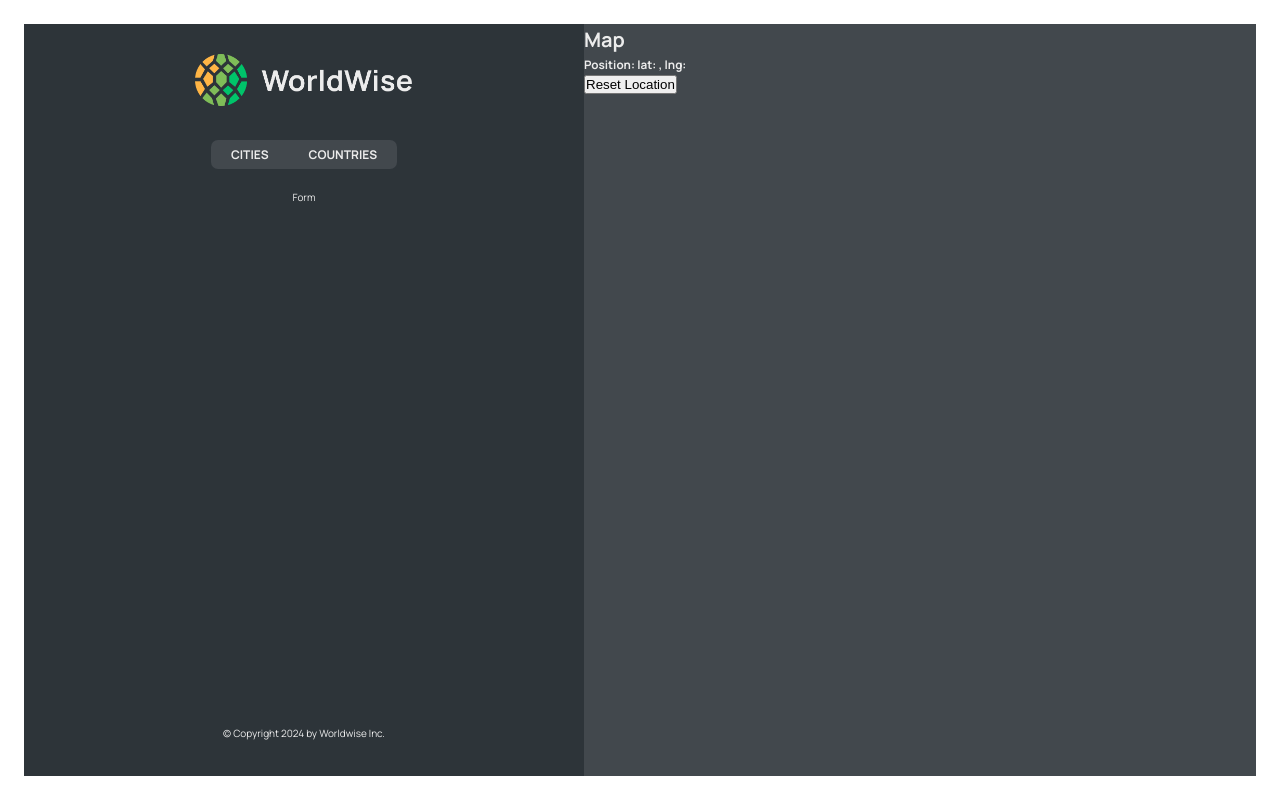
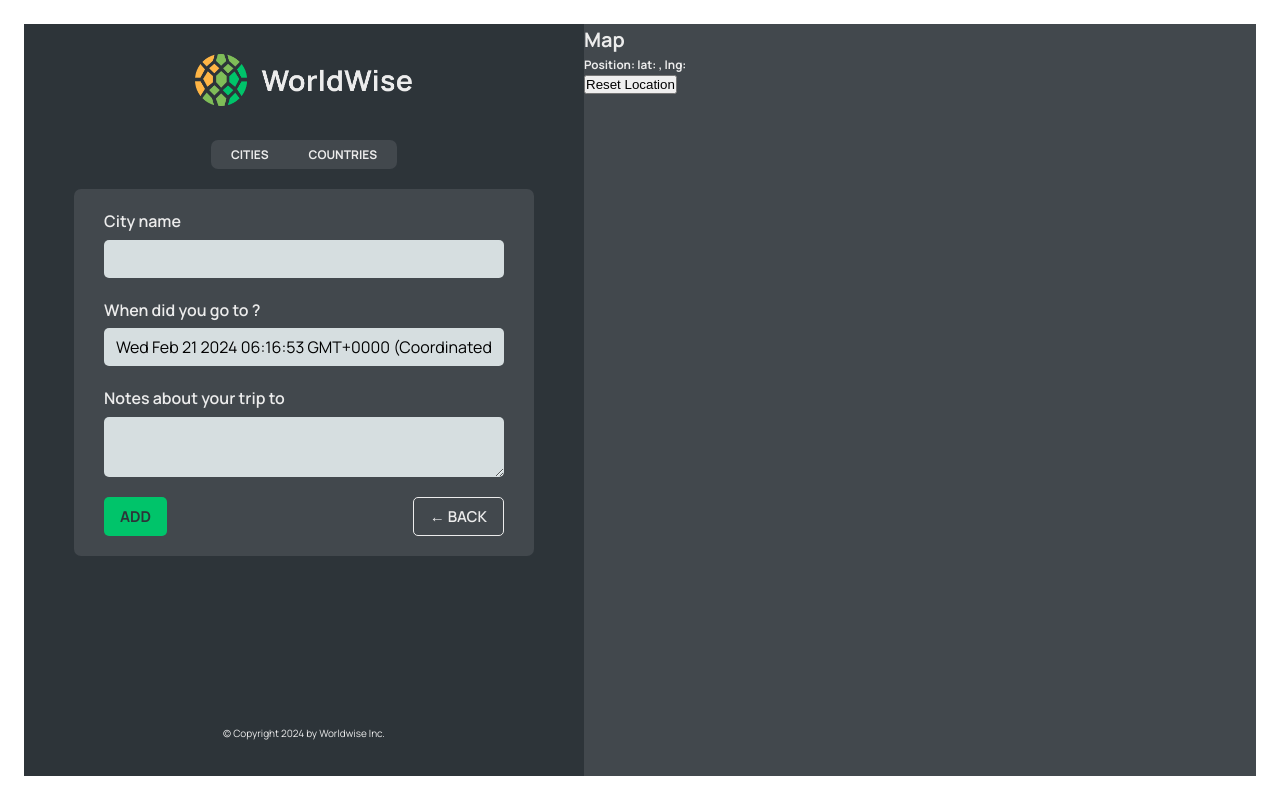
Before and after one commit to BaGorK/worldwise, a React (Vite) app: page /app/form in a window 1280 px wide. Built offline with nearby package versions, Linux system fonts and the light colour scheme; data requests are answered from the project's data file; the HTML template or start-up script is replaced by a standard one.

Commit message:
Programmatic Navigatio with useNavigate() | Navigate Component

```diff
--- a/src/App.jsx
+++ b/src/App.jsx
@@ -1,4 +1,4 @@
-import { BrowserRouter, Route, Routes } from 'react-router-dom';
+import { BrowserRouter, Navigate, Route, Routes } from 'react-router-dom';
 import { useEffect, useState } from 'react';
 
 import Homepage from './pages/Homepage';
@@ -10,6 +10,7 @@
 import CityList from './components/CityList';
 import CountryList from './components/CountryList';
 import City from './components/City';
+import Form from './components/Form';
 
 const BASE_URL = 'http://localhost:9000';
 
@@ -42,10 +43,8 @@
         <Route path='product' element={<Product />} />
         <Route path='login' element={<Login />} />
         <Route path='app' element={<AppLayout />}>
-          <Route
-            index
-            element={<CityList cities={cities} isLoading={isLoading} />}
-          />
+          <Route index element={<Navigate replace to='cities' />} />
+
           <Route
             path='cities'
             element={<CityList cities={cities} isLoading={isLoading} />}
@@ -55,7 +54,7 @@
             path='countries'
             element={<CountryList cities={cities} isLoading={isLoading} />}
           />
-          <Route path='form' element={<p>Form</p>} />
+          <Route path='form' element={<Form />} />
         </Route>
         <Route path='*' element={<PageNotFound />} />
       </Routes>
--- /dev/null
+++ b/src/components/Button.jsx
@@ -0,0 +1,12 @@
+/* eslint-disable react/prop-types */
+import styles from './Button.module.css';
+
+function Button({ children, onClick, type }) {
+  return (
+    <button onClick={onClick} className={`${styles.btn} ${styles[type]}`}>
+      {children}
+    </button>
+  );
+}
+
+export default Button;
--- a/src/components/Form.jsx
+++ b/src/components/Form.jsx
@@ -1,29 +1,33 @@
 // "https://api.bigdatacloud.net/data/reverse-geocode-client?latitude=0&longitude=0"
 
-import { useState } from "react";
+import { useState } from 'react';
 
-import styles from "./Form.module.css";
+import styles from './Form.module.css';
+import Button from './Button';
+import { useNavigate } from 'react-router-dom';
 
 export function convertToEmoji(countryCode) {
   const codePoints = countryCode
     .toUpperCase()
-    .split("")
+    .split('')
     .map((char) => 127397 + char.charCodeAt());
   return String.fromCodePoint(...codePoints);
 }
 
 function Form() {
-  const [cityName, setCityName] = useState("");
-  const [country, setCountry] = useState("");
+  const [cityName, setCityName] = useState('');
+  const [country, setCountry] = useState('');
   const [date, setDate] = useState(new Date());
-  const [notes, setNotes] = useState("");
+  const [notes, setNotes] = useState('');
+
+  const navigate = useNavigate();
 
   return (
     <form className={styles.form}>
       <div className={styles.row}>
-        <label htmlFor="cityName">City name</label>
+        <label htmlFor='cityName'>City name</label>
         <input
-          id="cityName"
+          id='cityName'
           onChange={(e) => setCityName(e.target.value)}
           value={cityName}
         />
@@ -31,26 +35,34 @@
       </div>
 
       <div className={styles.row}>
-        <label htmlFor="date">When did you go to {cityName}?</label>
+        <label htmlFor='date'>When did you go to {cityName}?</label>
         <input
-          id="date"
+          id='date'
           onChange={(e) => setDate(e.target.value)}
           value={date}
         />
       </div>
 
       <div className={styles.row}>
-        <label htmlFor="notes">Notes about your trip to {cityName}</label>
+        <label htmlFor='notes'>Notes about your trip to {cityName}</label>
         <textarea
-          id="notes"
+          id='notes'
           onChange={(e) => setNotes(e.target.value)}
           value={notes}
         />
       </div>
 
       <div className={styles.buttons}>
-        <button>Add</button>
-        <button>&larr; Back</button>
+        <Button type='primary'>Add</Button>
+        <Button
+          onClick={(e) => {
+            e.preventDefault();
+            navigate(-1);
+          }}
+          type='back'
+        >
+          &larr; Back
+        </Button>
       </div>
     </form>
   );
--- a/src/components/Map.jsx
+++ b/src/components/Map.jsx
@@ -1,13 +1,20 @@
-import { useSearchParams } from 'react-router-dom';
+import { useNavigate, useSearchParams } from 'react-router-dom';
 import styles from './Map.module.css';
 
 function Map() {
+  const navigate = useNavigate();
+
   const [searchParams, setSearchParams] = useSearchParams();
   const lat = searchParams.get('lat');
   const lng = searchParams.get('lng');
 
   return (
-    <div className={styles.mapContainer}>
+    <div
+      className={styles.mapContainer}
+      onClick={() => {
+        navigate('form');
+      }}
+    >
       <h1>Map</h1>
       <h3>
         Position: lat: {lat}, lng: {lng}
```
